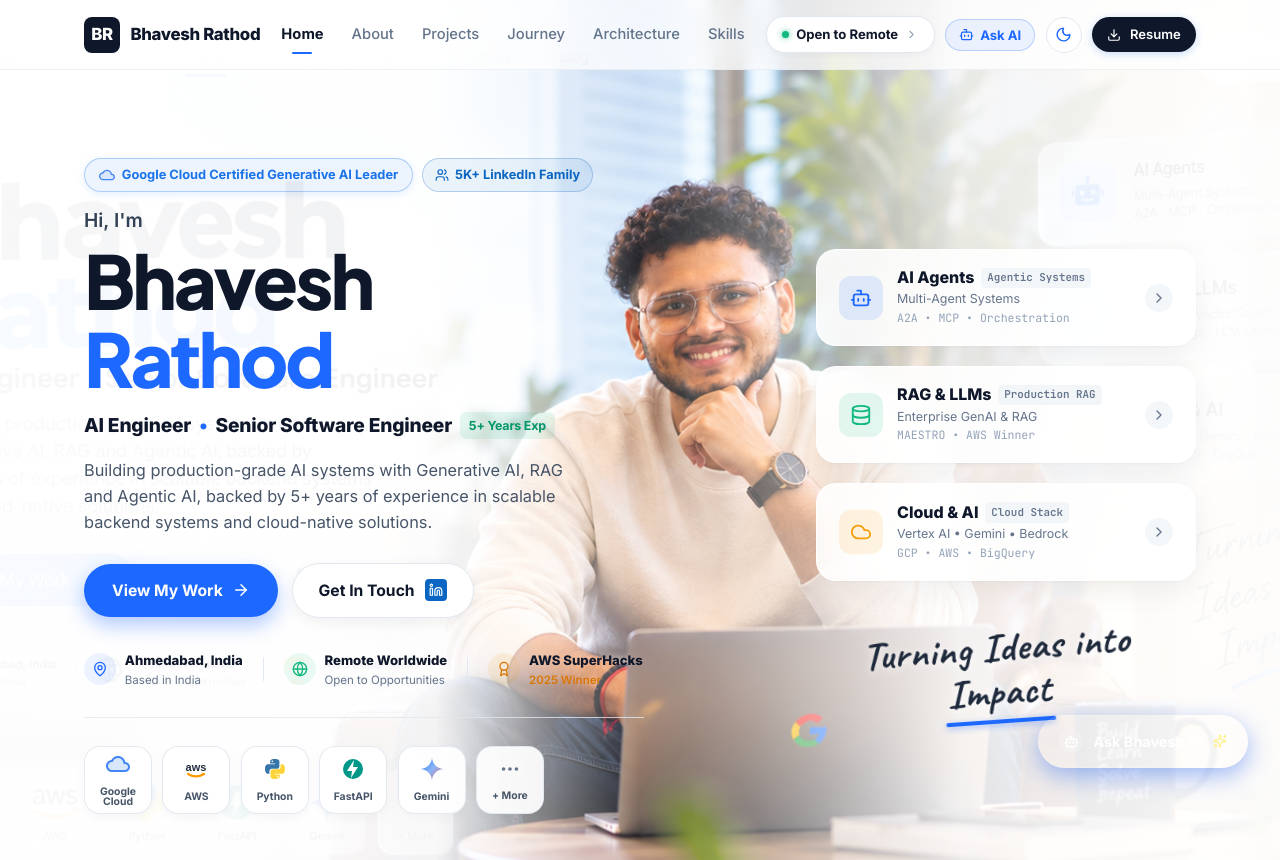
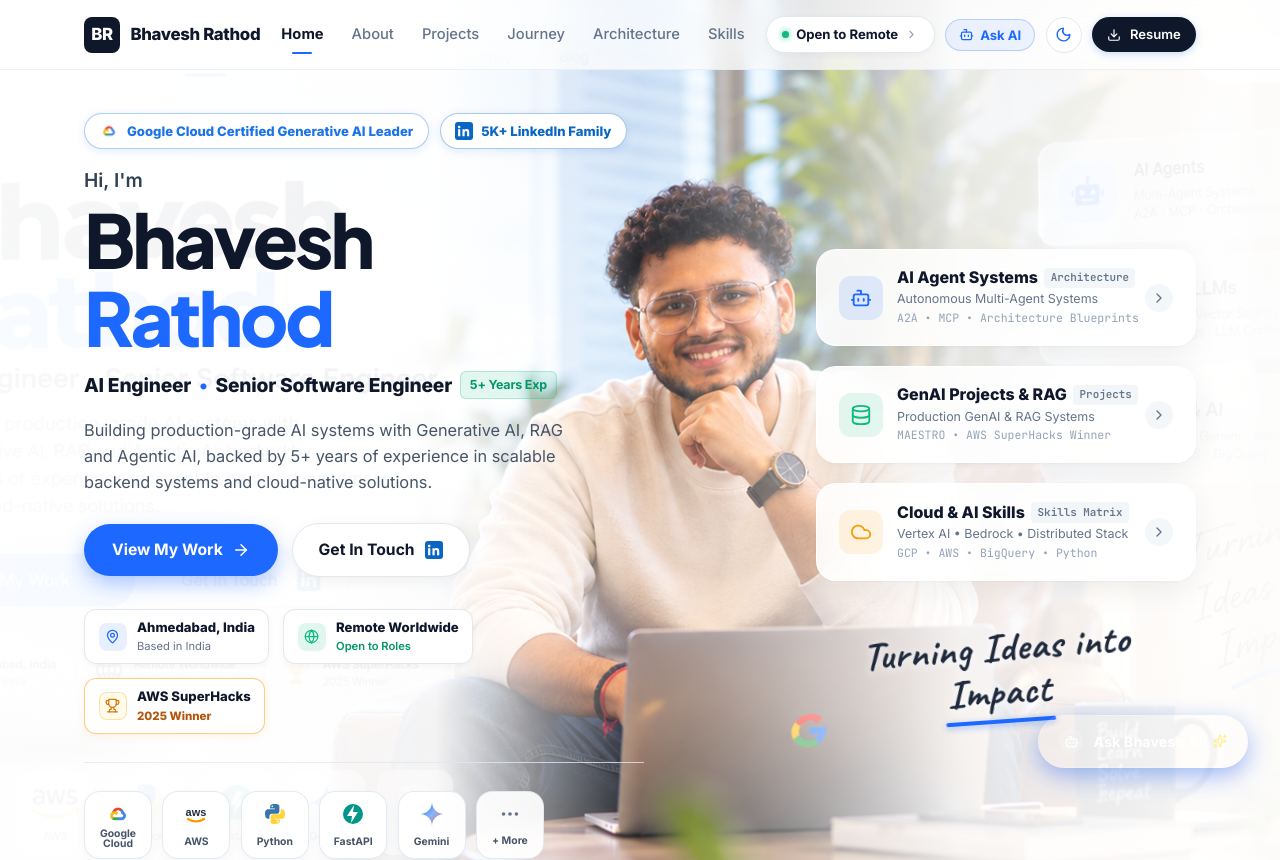
Before and after one commit to br-bit3194/my-portfolio, a React (Vite) app: page / in a window 1280 px wide. Shown: the top 860 px of the page. Built offline with nearby package versions, Linux system fonts and the light colour scheme.

Commit message:
feat: use exact official Google Cloud logo provided by user and update branding across portfolio

```diff
--- a/src/components/ArchitectureShowcase.jsx
+++ b/src/components/ArchitectureShowcase.jsx
@@ -39,9 +39,9 @@
         <div className="section-header">
           <div className="section-tag" style={{ color: 'var(--google-blue)', background: 'var(--google-blue-soft)' }}>
             <Network size={14} />
-            AI Agents & Architecture
+            AI Agent Systems
           </div>
-          <h2 className="section-title">Autonomous Multi-Agent AI Systems</h2>
+          <h2 className="section-title">AI Agents & System Architecture</h2>
           <p className="section-subtitle">
             Interactive blueprints of production Multi-Agent workflows (A2A, MCP), GCP event streams, and high-concurrency FinTech data engines.
           </p>
--- a/src/components/Hero.jsx
+++ b/src/components/Hero.jsx
@@ -11,11 +11,13 @@
   MoreHorizontal,
   Users,
   ShieldCheck,
-  Sparkles
+  Sparkles,
+  Trophy
 } from 'lucide-react';
 import { LinkedinIcon } from './Icons';
 import {
   GoogleCloudLogo,
+  LinkedinOfficialLogo,
   AwsLogo,
   PythonLogo,
   FastApiLogo,
@@ -28,34 +30,34 @@
 
   const floatingCards = [
     {
-      title: "AI Agents",
-      subtitle: "Multi-Agent Systems",
-      detail: "A2A • MCP • Orchestration",
+      title: "AI Agent Systems",
+      subtitle: "Autonomous Multi-Agent Systems",
+      detail: "A2A • MCP • Architecture Blueprints",
       action: "View Architecture",
       icon: <Bot size={22} color="#1D68FE" />,
       bgIcon: "rgba(29, 104, 254, 0.12)",
       href: "#architecture",
-      tag: "Agentic Systems"
+      tag: "Architecture"
     },
     {
-      title: "RAG & LLMs",
-      subtitle: "Enterprise GenAI & RAG",
-      detail: "MAESTRO • AWS Winner",
+      title: "GenAI Projects & RAG",
+      subtitle: "Production GenAI & RAG Systems",
+      detail: "MAESTRO • AWS SuperHacks Winner",
       action: "Explore Projects",
       icon: <Database size={22} color="#10B981" />,
       bgIcon: "rgba(16, 185, 129, 0.12)",
       href: "#projects",
-      tag: "Production RAG"
+      tag: "Projects"
     },
     {
-      title: "Cloud & AI",
-      subtitle: "Vertex AI • Gemini • Bedrock",
-      detail: "GCP • AWS • BigQuery",
-      action: "View Skill Stack",
+      title: "Cloud & AI Skills",
+      subtitle: "Vertex AI • Bedrock • Distributed Stack",
+      detail: "GCP • AWS • BigQuery • Python",
+      action: "View Skills",
       icon: <Cloud size={22} color="#F59E0B" />,
       bgIcon: "rgba(245, 158, 11, 0.12)",
       href: "#skills",
-      tag: "Cloud Stack"
+      tag: "Skills Matrix"
     }
   ];
 
@@ -129,44 +131,50 @@
           <div style={{ maxWidth: '560px' }} className="hero-left-content">
 
             {/* Top Featured Credentials Badge: Google Cloud Certified GenAI Leader */}
-            <div style={{ display: 'flex', flexWrap: 'wrap', gap: '0.6rem', alignItems: 'center', marginBottom: '0.85rem' }}>
+            <div style={{ display: 'flex', flexWrap: 'wrap', gap: '0.65rem', alignItems: 'center', marginBottom: '1rem' }}>
 
               <div
                 style={{
                   display: 'inline-flex',
                   alignItems: 'center',
-                  gap: '0.45rem',
-                  padding: '0.35rem 0.85rem',
+                  gap: '0.55rem',
+                  padding: '0.4rem 0.95rem',
                   borderRadius: '9999px',
-                  background: 'rgba(26, 115, 232, 0.08)',
-                  border: '1px solid rgba(26, 115, 232, 0.3)',
+                  background: '#ffffff',
+                  border: '1px solid rgba(26, 115, 232, 0.35)',
                   color: '#1a73e8',
-                  fontSize: '0.8rem',
-                  fontWeight: 700,
-                  boxShadow: '0 2px 8px rgba(26, 115, 232, 0.12)'
+                  fontSize: '0.82rem',
+                  fontWeight: 800,
+                  boxShadow: '0 2px 10px rgba(26, 115, 232, 0.12)'
                 }}
               >
-                <GoogleCloudLogo size={16} />
+                <GoogleCloudLogo size={18} />
                 <span>Google Cloud Certified Generative AI Leader</span>
               </div>
 
-              <div
+              <a
+                href={personal.linkedin}
+                target="_blank"
+                rel="noreferrer"
                 style={{
                   display: 'inline-flex',
                   alignItems: 'center',
-                  gap: '0.35rem',
-                  padding: '0.35rem 0.75rem',
+                  gap: '0.5rem',
+                  padding: '0.4rem 0.9rem',
                   borderRadius: '9999px',
-                  background: 'rgba(10, 102, 194, 0.08)',
-                  border: '1px solid rgba(10, 102, 194, 0.25)',
+                  background: '#ffffff',
+                  border: '1px solid rgba(10, 102, 194, 0.35)',
                   color: '#0a66c2',
-                  fontSize: '0.8rem',
-                  fontWeight: 700
+                  fontSize: '0.82rem',
+                  fontWeight: 800,
+                  textDecoration: 'none',
+                  boxShadow: '0 2px 10px rgba(10, 102, 194, 0.12)',
+                  transition: 'all 0.2s ease'
                 }}
               >
-                <Users size={14} />
+                <LinkedinOfficialLogo size={18} />
                 <span>5K+ LinkedIn Family</span>
-              </div>
+              </a>
 
             </div>
 
@@ -205,7 +213,7 @@
               <span>AI Engineer</span>
               <span style={{ color: '#1d68fe' }}>•</span>
               <span>Senior Software Engineer</span>
-              <span style={{ fontSize: '0.78rem', background: 'rgba(16, 185, 129, 0.1)', color: '#059669', padding: '0.2rem 0.55rem', borderRadius: '6px', fontWeight: 700 }}>
+              <span style={{ fontSize: '0.78rem', background: 'rgba(16, 185, 129, 0.12)', color: '#059669', padding: '0.2rem 0.55rem', borderRadius: '6px', fontWeight: 700, border: '1px solid rgba(16, 185, 129, 0.25)' }}>
                 5+ Years Exp
               </span>
             </div>
@@ -279,70 +287,86 @@
                 }}
               >
                 <span>Get In Touch</span>
-                <div
-                  style={{
-                    width: '22px',
-                    height: '22px',
-                    borderRadius: '4px',
-                    background: '#0a66c2',
-                    display: 'flex',
-                    alignItems: 'center',
-                    justifyContent: 'center',
-                    color: '#ffffff'
-                  }}
-                >
-                  <LinkedinIcon size={14} color="#ffffff" />
-                </div>
+                <LinkedinOfficialLogo size={18} />
               </a>
 
             </div>
 
-            {/* Trust Metabar */}
+            {/* Solid High-Contrast Trust Metabar (100% Opaque & Visible) */}
             <div
               style={{
                 display: 'flex',
                 alignItems: 'center',
-                gap: '1.25rem',
+                gap: '0.85rem',
                 flexWrap: 'wrap',
                 paddingBottom: '1.75rem',
                 borderBottom: '1px solid rgba(226, 232, 240, 0.8)',
                 marginBottom: '1.75rem'
               }}
             >
-              {/* Location */}
-              <div style={{ display: 'flex', alignItems: 'center', gap: '0.55rem' }}>
-                <div style={{ width: '32px', height: '32px', borderRadius: '50%', background: 'rgba(29, 104, 254, 0.08)', color: '#1d68fe', display: 'flex', alignItems: 'center', justifyContent: 'center' }}>
-                  <MapPin size={16} />
+              {/* Location Pill */}
+              <div
+                style={{
+                  display: 'flex',
+                  alignItems: 'center',
+                  gap: '0.65rem',
+                  background: '#ffffff',
+                  padding: '0.45rem 0.85rem',
+                  borderRadius: '12px',
+                  border: '1px solid #e2e8f0',
+                  boxShadow: '0 2px 6px rgba(0,0,0,0.04)'
+                }}
+              >
+                <div style={{ width: '28px', height: '28px', borderRadius: '8px', background: 'rgba(29, 104, 254, 0.1)', color: '#1d68fe', display: 'flex', alignItems: 'center', justifyContent: 'center' }}>
+                  <MapPin size={15} />
                 </div>
                 <div>
                   <div style={{ fontSize: '0.82rem', fontWeight: 800, color: '#0f172a' }}>Ahmedabad, India</div>
-                  <div style={{ fontSize: '0.72rem', color: '#64748b' }}>Based in India</div>
+                  <div style={{ fontSize: '0.7rem', color: '#64748b' }}>Based in India</div>
                 </div>
               </div>
 
-              <div style={{ width: '1px', height: '24px', background: '#e2e8f0' }} className="hide-mobile" />
-
-              {/* Remote Opportunities */}
-              <div style={{ display: 'flex', alignItems: 'center', gap: '0.55rem' }}>
-                <div style={{ width: '32px', height: '32px', borderRadius: '50%', background: 'rgba(16, 185, 129, 0.08)', color: '#10b981', display: 'flex', alignItems: 'center', justifyContent: 'center' }}>
-                  <Globe size={16} />
+              {/* Remote Opportunities Pill */}
+              <div
+                style={{
+                  display: 'flex',
+                  alignItems: 'center',
+                  gap: '0.65rem',
+                  background: '#ffffff',
+                  padding: '0.45rem 0.85rem',
+                  borderRadius: '12px',
+                  border: '1px solid #e2e8f0',
+                  boxShadow: '0 2px 6px rgba(0,0,0,0.04)'
+                }}
+              >
+                <div style={{ width: '28px', height: '28px', borderRadius: '8px', background: 'rgba(16, 185, 129, 0.12)', color: '#10b981', display: 'flex', alignItems: 'center', justifyContent: 'center' }}>
+                  <Globe size={15} />
                 </div>
                 <div>
                   <div style={{ fontSize: '0.82rem', fontWeight: 800, color: '#0f172a' }}>Remote Worldwide</div>
-                  <div style={{ fontSize: '0.72rem', color: '#64748b' }}>Open to Opportunities</div>
+                  <div style={{ fontSize: '0.7rem', color: '#059669', fontWeight: 600 }}>Open to Roles</div>
                 </div>
               </div>
 
-              <div style={{ width: '1px', height: '24px', background: '#e2e8f0' }} className="hide-mobile" />
-
-              {/* AWS SuperHacks 2025 Winner */}
-              <div style={{ display: 'flex', alignItems: 'center', gap: '0.55rem' }}>
-                <div style={{ width: '32px', height: '32px', borderRadius: '50%', background: 'rgba(245, 158, 11, 0.1)', color: '#d97706', display: 'flex', alignItems: 'center', justifyContent: 'center' }}>
-                  <Award size={16} />
+              {/* AWS SuperHacks 2025 Winner Pill (Solid, Opaque & Clear) */}
+              <div
+                style={{
+                  display: 'flex',
+                  alignItems: 'center',
+                  gap: '0.65rem',
+                  background: '#ffffff',
+                  padding: '0.45rem 0.85rem',
+                  borderRadius: '12px',
+                  border: '1.5px solid rgba(245, 158, 11, 0.5)',
+                  boxShadow: '0 2px 8px rgba(245, 158, 11, 0.12)'
+                }}
+              >
+                <div style={{ width: '28px', height: '28px', borderRadius: '8px', background: '#fffbeb', color: '#d97706', display: 'flex', alignItems: 'center', justifyContent: 'center', border: '1px solid rgba(245, 158, 11, 0.3)' }}>
+                  <Trophy size={15} color="#d97706" />
                 </div>
                 <div>
-                  <div style={{ fontSize: '0.82rem', fontWeight: 800, color: '#0f172a' }}>AWS SuperHacks</div>
-                  <div style={{ fontSize: '0.72rem', color: '#d97706', fontWeight: 600 }}>2025 Winner</div>
+                  <div style={{ fontSize: '0.82rem', fontWeight: 900, color: '#0f172a' }}>AWS SuperHacks</div>
+                  <div style={{ fontSize: '0.72rem', color: '#b45309', fontWeight: 800 }}>2025 Winner</div>
                 </div>
               </div>
 
--- a/src/components/Projects.jsx
+++ b/src/components/Projects.jsx
@@ -22,13 +22,13 @@
 
         {/* Section Header */}
         <div className="section-header">
-          <div className="section-tag">
+          <div className="section-tag" style={{ color: 'var(--google-blue)', background: 'var(--google-blue-soft)' }}>
             <Award size={14} color="var(--google-blue)" />
-            RAG, LLMs & Production Projects
+            GenAI Projects & RAG
           </div>
-          <h2 className="section-title">Production GenAI & Engineering Projects</h2>
+          <h2 className="section-title">GenAI Projects & RAG Applications</h2>
           <p className="section-subtitle">
-            Autonomous multi-agent platforms, enterprise Vertex AI recommendation engines, and high-scale distributed backends.
+            Autonomous multi-agent platforms, MAESTRO (AWS SuperHacks 2025 Winner), enterprise Vertex AI recommendation engines, and high-scale distributed backends.
           </p>
         </div>
 
--- a/src/components/Skills.jsx
+++ b/src/components/Skills.jsx
@@ -29,9 +29,9 @@
         <div className="section-header">
           <div className="section-tag" style={{ color: 'var(--google-blue)', background: 'var(--google-blue-soft)' }}>
             <Cpu size={14} />
-            Cloud & AI Engineering Stack
+            Cloud & AI Skills Matrix
           </div>
-          <h2 className="section-title">Core Skills & Cloud Expertise</h2>
+          <h2 className="section-title">Cloud & AI Engineering Skills</h2>
           <p className="section-subtitle">
             Prioritizing production Generative AI, autonomous Multi-Agent systems, high-scale Python distributed backends, and multi-cloud AI infrastructure.
           </p>
--- a/src/components/TechLogos.jsx
+++ b/src/components/TechLogos.jsx
@@ -1,9 +1,26 @@
 import React from 'react';
 
-export const GoogleCloudLogo = ({ size = 22 }) => (
+// Official Google Cloud Logo (Exact asset provided by user)
+export const GoogleCloudLogo = ({ size = 22, style = {} }) => (
+  <img
+    src="/google-cloud-logo.png"
+    alt="Google Cloud"
+    style={{
+      width: `${size}px`,
+      height: `${size}px`,
+      objectFit: 'contain',
+      display: 'inline-block',
+      verticalAlign: 'middle',
+      ...style
+    }}
+  />
+);
+
+// Official LinkedIn Blue Logo
+export const LinkedinOfficialLogo = ({ size = 20 }) => (
   <svg width={size} height={size} viewBox="0 0 24 24" fill="none">
-    <path d="M19.35 10.04C18.67 6.59 15.64 4 12 4 9.11 4 6.6 5.64 5.35 8.04 2.34 8.36 0 10.91 0 14c0 3.31 2.69 6 6 6h13c2.76 0 5-2.24 5-5 0-2.64-2.05-4.78-4.65-4.96z" fill="#4285F4"/>
-    <path d="M19 18H6c-2.21 0-4-1.79-4-4 0-2.05 1.53-3.76 3.56-3.97l1.07-.11.5-.95C8.08 7.14 9.94 6 12 6c2.62 0 4.88 1.86 5.39 4.43l.3 1.5 1.53.11c1.56.1 2.78 1.41 2.78 2.96 0 1.65-1.35 3-3 3z" fill="#ffffff" fillOpacity="0.8"/>
+    <rect width="24" height="24" rx="4" fill="#0A66C2"/>
+    <path d="M7.05 19H4.15V9.65h2.9V19zM5.6 8.36c-.93 0-1.68-.76-1.68-1.68 0-.93.75-1.68 1.68-1.68.93 0 1.68.75 1.68 1.68 0 .92-.75 1.68-1.68 1.68zm13.4 10.64h-2.9v-4.54c0-1.08-.02-2.47-1.51-2.47-1.51 0-1.74 1.18-1.74 2.4v4.61h-2.9V9.65h2.78v1.28h.04c.39-.73 1.33-1.51 2.74-1.51 2.93 0 3.47 1.93 3.47 4.44V19z" fill="#ffffff"/>
   </svg>
 );
 
```
Also changed, not shown: public/google-cloud-logo.png (added).
